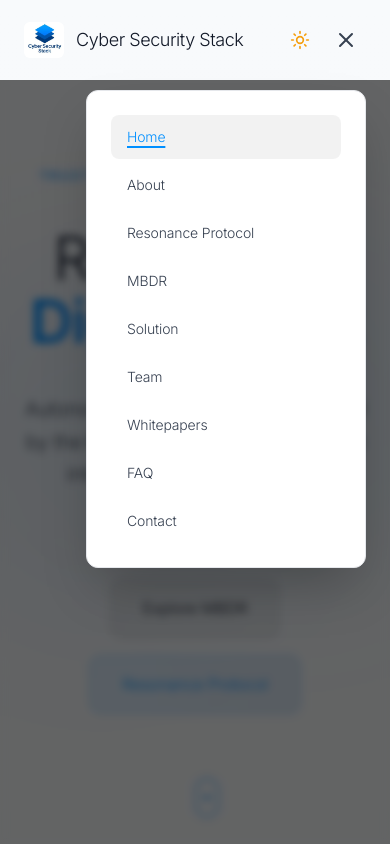
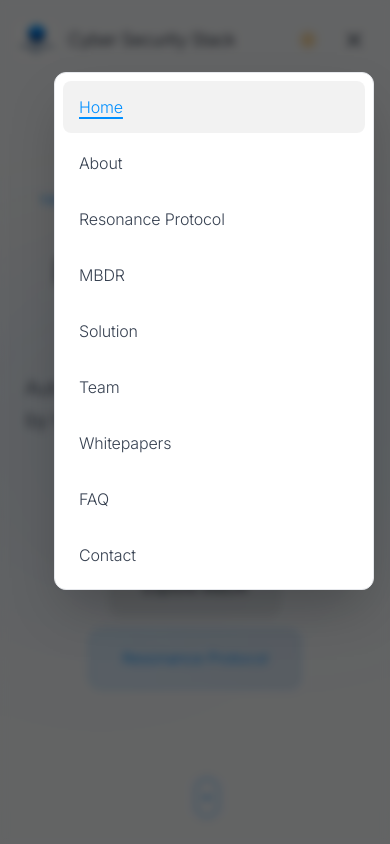
Before and after one commit to DevanshM1211/Cybersecurity-Stack-Website, a Next.js app: page / in a window 390 px wide. Both pictures are taken after a click on the button "Open menu". Shown: the top 844 px of the page. Built offline with nearby package versions, Linux system fonts and the light colour scheme; no server answers.

Commit message:
feat(mobile): improve hero responsiveness, mobile nav accessibility, safe-area and reduced-motion support

```diff
--- a/app/globals.css
+++ b/app/globals.css
@@ -61,6 +61,8 @@
   line-height: 1.6;
   letter-spacing: -0.01em;
   transition: background 0.3s ease, color 0.3s ease;
+  /* Ensure content not obscured by iOS notch when using fixed navbar */
+  padding-top: env(safe-area-inset-top);
 }
 
 @layer utilities {
@@ -130,6 +132,20 @@
   }
 
   /* ============================================
+     REDUCED MOTION SUPPORT
+     ============================================ */
+  @media (prefers-reduced-motion: reduce) {
+    .reduce-motion-hidden {
+      display: none !important;
+    }
+    .reduce-motion-remove-anim,
+    .reduce-motion-remove-anim * {
+      animation: none !important;
+      transition: none !important;
+    }
+  }
+
+  /* ============================================
      ACCESSIBILITY
      ============================================ */
   .sr-only {
--- a/components/Hero.tsx
+++ b/components/Hero.tsx
@@ -42,7 +42,7 @@
             initial={{ opacity: 0, y: 20 }}
             animate={{ opacity: 1, y: 0 }}
             transition={{ delay: 0.2 }}
-            className="text-6xl md:text-7xl lg:text-8xl font-light leading-[1.05] tracking-tight"
+            className="text-[clamp(2.25rem,7.5vw,4.5rem)] md:text-7xl lg:text-8xl font-light leading-[1.1] md:leading-[1.05] tracking-tight"
           >
             Redefining{" "}
             <span className="font-semibold text-transparent bg-clip-text bg-gradient-to-r from-cyber-blue via-blue-400 to-cyber-purple">
@@ -67,7 +67,7 @@
             initial={{ opacity: 0, y: 20 }}
             animate={{ opacity: 1, y: 0 }}
             transition={{ delay: 0.4 }}
-            className="flex flex-wrap gap-4 pt-4 justify-center"
+            className="flex flex-wrap gap-3 sm:gap-4 pt-4 justify-center"
           >
             <motion.a
               href="/mbdr"
@@ -100,7 +100,7 @@
           repeat: Infinity,
           ease: "easeInOut",
         }}
-        className="absolute bottom-8 left-1/2 transform -translate-x-1/2"
+        className="absolute bottom-8 left-1/2 transform -translate-x-1/2 reduce-motion-hidden"
       >
         <div className="w-6 h-10 border-2 border-cyber-blue/50 rounded-full flex items-start justify-center p-2">
           <motion.div
--- a/components/Navbar.tsx
+++ b/components/Navbar.tsx
@@ -59,7 +59,7 @@
           : "bg-transparent"
       }`}
     >
-      <div className="container mx-auto px-6 py-5 max-w-7xl">
+      <div className="container mx-auto px-4 sm:px-6 py-5 max-w-7xl">
         <div className="flex items-center justify-between">
           {/* Logo - Visible & Clean */}
           <motion.a
@@ -133,7 +133,6 @@
                 exit={{ opacity: 0 }}
                 transition={{ duration: 0.2 }}
                 className="fixed inset-0 bg-black/60 backdrop-blur-sm md:hidden"
-                style={{ top: "80px" }}
                 onClick={() => setIsMobileMenuOpen(false)}
                 aria-hidden="true"
               />
@@ -144,7 +143,8 @@
                 animate={{ opacity: 1, y: 0 }}
                 exit={{ opacity: 0, y: -20 }}
                 transition={{ type: "spring", damping: 25, stiffness: 200 }}
-                className="fixed right-6 top-[90px] w-[280px] bg-white dark:bg-gray-900 border border-gray-200 dark:border-white/10 rounded-xl p-6 overflow-y-auto shadow-2xl"
+                className="fixed right-4 sm:right-6 top-[72px] sm:top-[80px] w-[88vw] max-w-[320px] bg-white dark:bg-gray-900 border border-gray-200 dark:border-white/10 rounded-xl p-2 sm:p-4 overflow-y-auto shadow-2xl"
+                style={{ maxHeight: "calc(100vh - 96px)" }}
               >
                 <nav aria-label="Navigation menu">
                   <div className="space-y-1">
@@ -155,7 +155,7 @@
                         initial={{ opacity: 0, x: -10 }}
                         animate={{ opacity: 1, x: 0 }}
                         transition={{ delay: index * 0.05 }}
-                        className={`block py-3 px-4 rounded-lg transition-all text-sm font-light ${
+                        className={`block py-3.5 px-4 rounded-lg transition-all text-base font-light ${
                           pathname === link.href
                             ? "text-cyber-blue underline underline-offset-4 decoration-2 bg-black/5 dark:bg-white/[0.08]"
                             : "text-gray-700 hover:text-gray-900 hover:bg-black/5 dark:text-gray-300 dark:hover:text-white dark:hover:bg-white/[0.05]"
```
